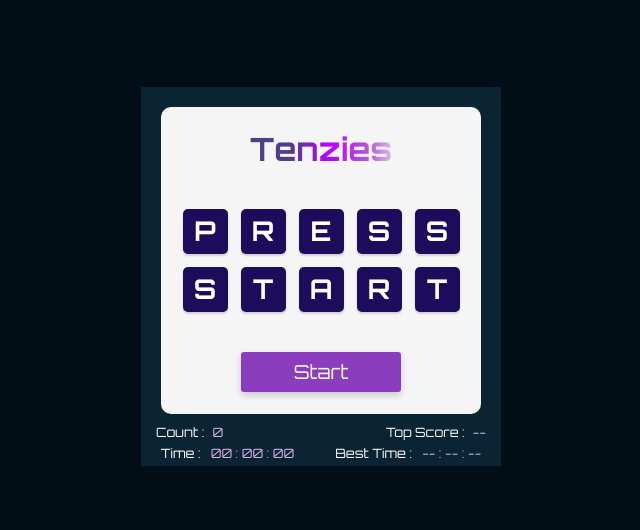
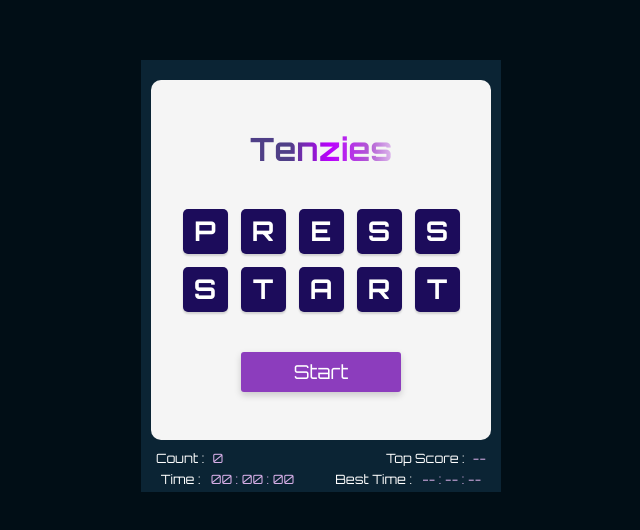
Before and after one commit to halfbloodquince/10zies, a React (Vite) app: page / in a window 1280 px wide. Shown: the part 124-654 px from the top of the page, without its empty margins (319-959 px from the left). Built offline with nearby package versions, Linux system fonts and the light colour scheme.

Commit message:
before transition of pages

```diff
--- a/src/App.css
+++ b/src/App.css
@@ -42,7 +42,7 @@ body {
 
 .inner--border {
   background-color: #0B2434;
-  height: 379px;
+  min-height: 379px;
   width:360px;
   display: flex;
   flex-direction: column;
@@ -53,8 +53,8 @@ body {
 }
 
 .inner--main {
-  width:320px;
-  height:320px;
+  width:340px;
+  height:360px;
   background-color: #F5F5F5;
   border-radius: 10px;
   display: flex;
--- a/src/App.jsx
+++ b/src/App.jsx
@@ -5,6 +5,7 @@ import Die from './components/Die'
 import {nanoid} from "nanoid"
 import Confetti from 'react-confetti'
 import Clock from './components/Clock'
+import Rules from './components/Rules'
 
 
 
@@ -151,6 +152,7 @@ function App() {
       <div className="inner--border">
         <div className="inner--main">
           <div className="title--box"><h4 className='title--text'>Tenzies</h4></div>
+          {/* <Rules /> */}
         {tenzies &&
                     <Confetti width={window.innerWidth} initialVelocityY={30} />}
           <div className="dice--grid">
--- /dev/null
+++ b/src/components/Rules.jsx
@@ -0,0 +1,5 @@
+
+
+export default function Rules() {
+    return <p>hi</p>
+}
```
